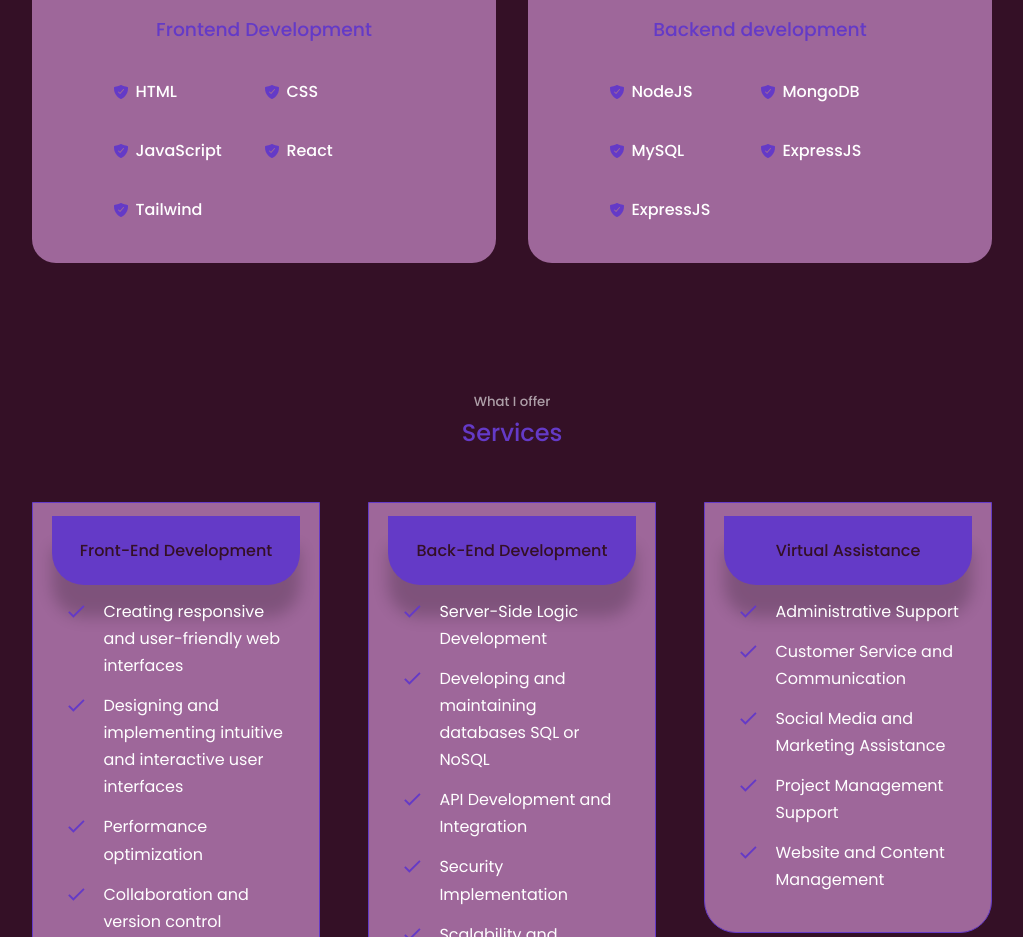
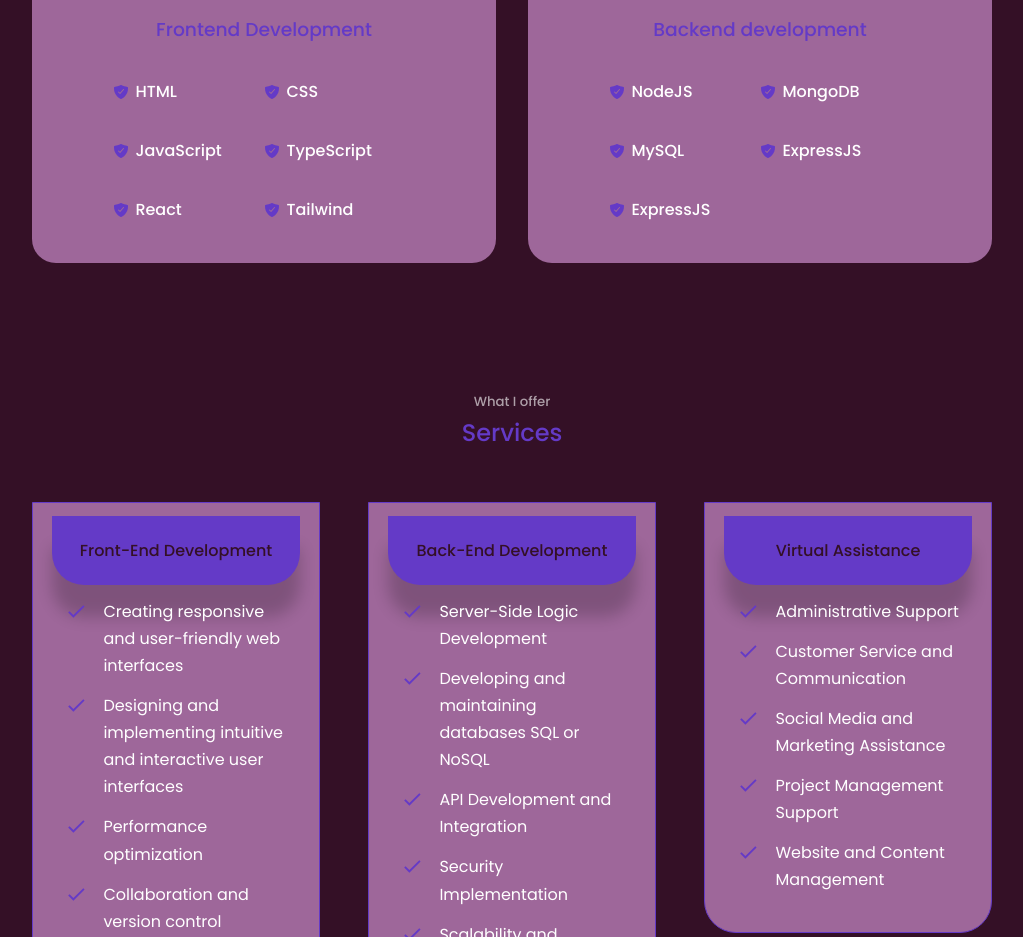
Before and after one commit to TeresiaWanjiru/portfolio, a React (Create React App) app: page / in a window 1280 px wide. Shown: the part 1781-2718 px from the top of the page, without its empty margins (128-1151 px from the left). Built offline with nearby package versions, Linux system fonts and the light colour scheme.

Commit message:
Added typescript as an experience

```diff
--- a/src/components/experience/Experience.jsx
+++ b/src/components/experience/Experience.jsx
@@ -23,6 +23,10 @@
             <article className="experience__details">
                <IoShieldCheckmark className="icon" />
                <h4>JavaScript</h4>
+            </article>
+            <article className="experience__details">
+               <IoShieldCheckmark className="icon" />
+               <h4>TypeScript</h4>
             </article>
             <article className="experience__details">
                <IoShieldCheckmark className="icon" />
```
